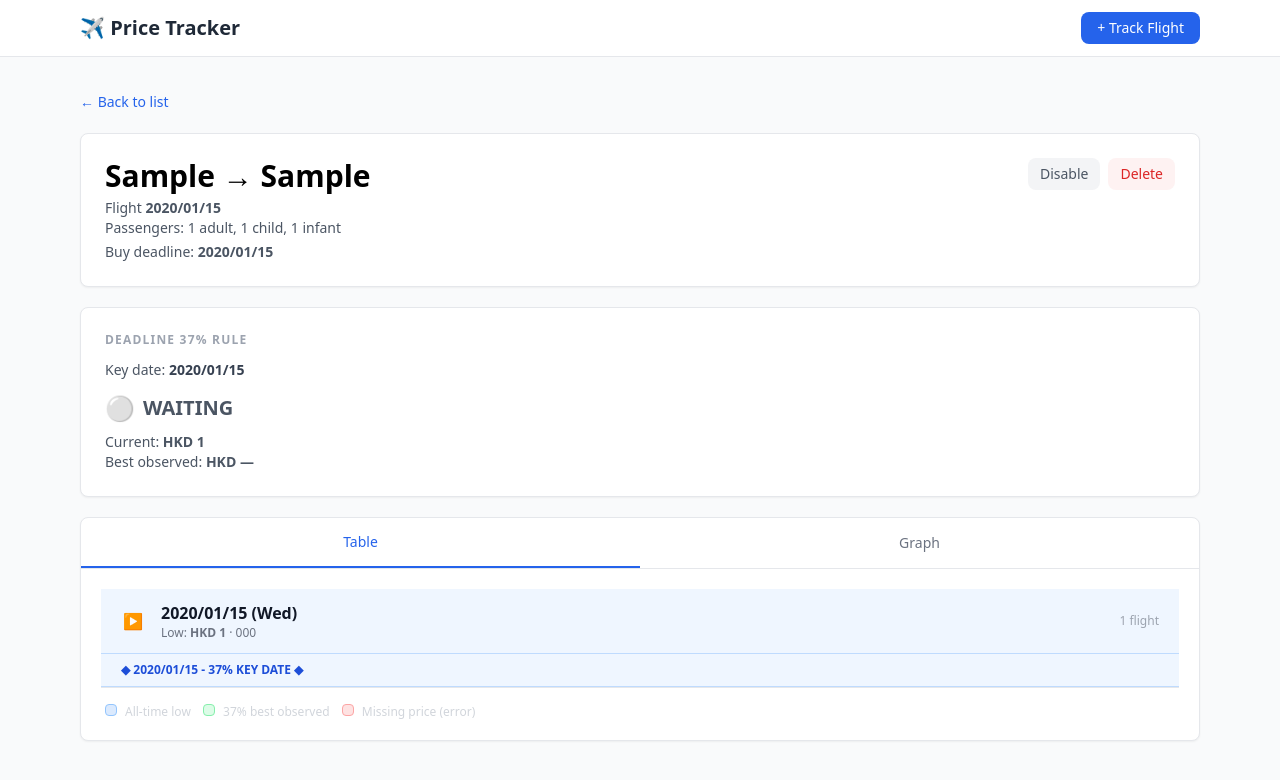
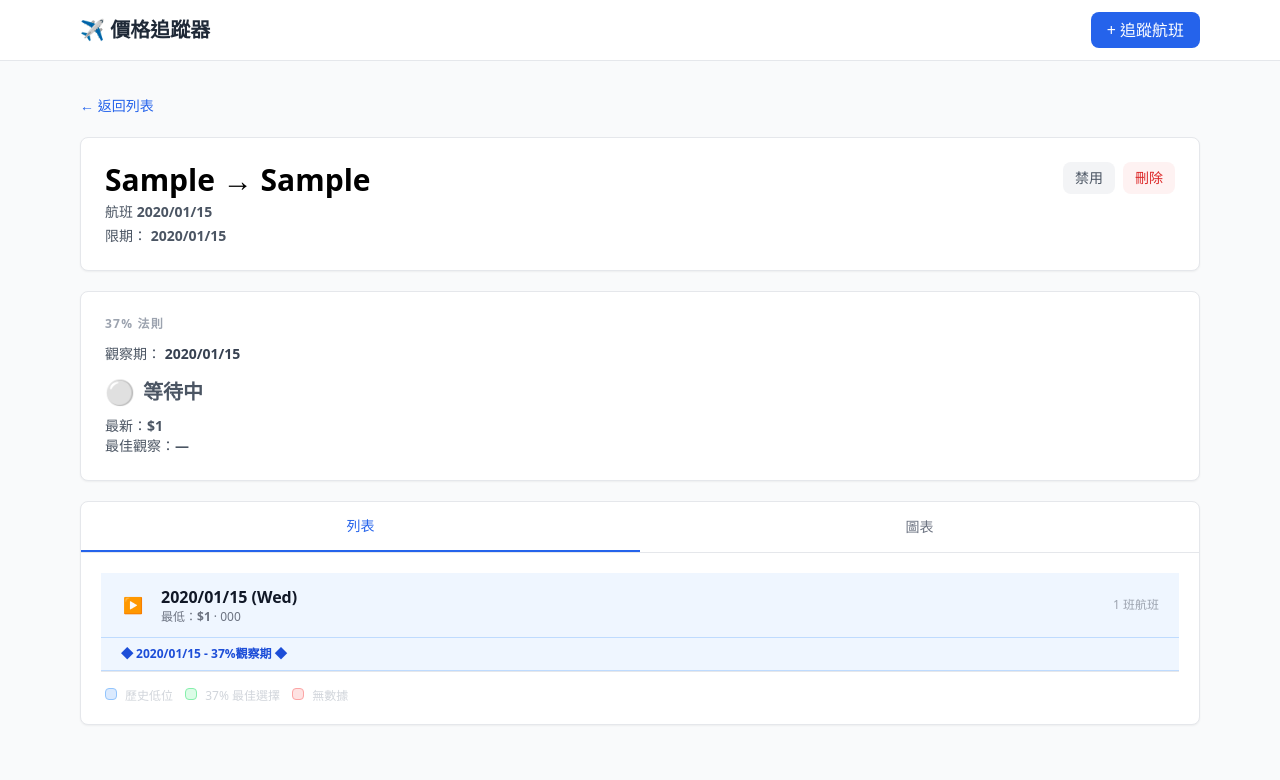
Before and after one commit to markmybytes/poor-flyer, a Flask app: page /detail/1 in a window 1280 px wide. Shown: the top 780 px of the page. Run offline with Flask 3, Linux system fonts and the light colour scheme; tables that the repository leaves empty hold one stand-in row (values such as "Sample post"); some libraries are stand-ins or nearby versions.

Commit message:
refactor: remove passenger count fields from TrackingEntry and update related templates to reflect changes

```diff
--- a/src/database.py
+++ b/src/database.py
@@ -32,9 +32,6 @@ class TrackingEntry(Base):
     origin = Column(String, nullable=False)
     destination = Column(String, nullable=False)
     flight_date = Column(Date, nullable=False)
-    adult_count = Column(Integer, default=1)
-    child_count = Column(Integer, default=0)
-    infant_count = Column(Integer, default=0)
     deadline = Column(Date, nullable=True)
     is_active = Column(Boolean, default=True)
     created_at = Column(DateTime, default=datetime.utcnow)
--- a/src/routes/api.py
+++ b/src/routes/api.py
@@ -23,9 +23,6 @@ def create_entry():
             origin=data.get("origin").upper(),
             destination=data.get("destination").upper(),
             flight_date=datetime.strptime(data.get("flight_date"), "%Y-%m-%d").date(),
-            adult_count=int(data.get("adult_count", 1)),
-            child_count=int(data.get("child_count", 0)),
-            infant_count=int(data.get("infant_count", 0)),
             deadline=deadline,
             is_active=True,
         )
@@ -91,9 +88,6 @@ def scrape_now(entry_id):
             origin=entry.origin,
             destination=entry.destination,
             flight_date=entry.flight_date,
-            adult_count=entry.adult_count,
-            child_count=entry.child_count,
-            infant_count=entry.infant_count,
         )
 
         snapshot = PriceSnapshot(
--- a/src/templates/base.html
+++ b/src/templates/base.html
@@ -1,10 +1,9 @@
 <!DOCTYPE html>
-<html lang="en">
-
+<html lang="zh-HK">
 <head>
     <meta charset="UTF-8">
     <meta name="viewport" content="width=device-width, initial-scale=1.0">
-    <title>{% block title %}Airline Price Tracker{% endblock %}</title>
+    <title>{% block title %}航班價格追蹤器{% endblock %}</title>
     <script src="https://cdn.tailwindcss.com"></script>
     <script src="https://cdn.jsdelivr.net/npm/chart.js"></script>
     <style>
@@ -13,25 +12,16 @@
         .tab-content.active { display: block; }
     </style>
 </head>
-
 <body class="bg-gray-50 min-h-screen">
     <nav class="bg-white border-b">
         <div class="max-w-6xl mx-auto px-4 py-3 flex items-center justify-between">
-            <a href="{{ url_for('pages.list_entries') }}" class="text-xl font-bold text-gray-800 hover:text-blue-600 transition-colors">
-                ✈ Price Tracker
-            </a>
-            <a href="{{ url_for('pages.create') }}"
-                class="text-sm font-medium bg-blue-600 text-white px-4 py-1.5 rounded-lg hover:bg-blue-700 transition-colors">
-                + Track Flight
-            </a>
+            <a href="{{ url_for('pages.list_entries') }}" class="text-xl font-bold text-gray-800">✈ 價格追蹤器</a>
+            <a href="{{ url_for('pages.create') }}" class="bg-blue-600 text-white px-4 py-1.5 rounded-lg">+ 追蹤航班</a>
         </div>
     </nav>
-
     <main class="max-w-6xl mx-auto px-4 py-8">
         {% block content %}{% endblock %}
     </main>
-
     <script src="{{ url_for('static', filename='app.js') }}"></script>
 </body>
-
 </html>
--- a/src/templates/detail.html
+++ b/src/templates/detail.html
@@ -1,111 +1,102 @@
 {% extends "base.html" %}
 
-{% block title %}{{ entry.origin }} → {{ entry.destination }} | {{ entry.flight_date.strftime('%Y/%m/%d') }}{% endblock %}
+{% block title %}{{ entry.origin }} → {{ entry.destination }} | {{ entry.flight_date.strftime('%Y/%m/%d') }}{% endblock
+%}
 
 {% block content %}
 <div class="mb-5">
-    <a href="{{ url_for('pages.list_entries') }}" class="text-sm text-blue-600 hover:underline">← Back to list</a>
+    <a href="{{ url_for('pages.list_entries') }}" class="text-sm text-blue-600">← 返回列表</a>
 </div>
 
-{# ── Header ──────────────────────────────────────────────────────────── #}
 <div class="bg-white rounded-lg border shadow-sm p-6 mb-5">
     <div class="flex justify-between items-start">
         <div>
             <h2 class="text-3xl font-bold mb-1">{{ entry.origin }} → {{ entry.destination }}</h2>
             <p class="text-sm text-gray-600">
-                Flight <strong>{{ entry.flight_date.strftime('%Y/%m/%d') }}</strong>
-                {% if entry.past_departure %}<span class="ml-2 text-xs bg-gray-100 text-gray-500 px-2 py-0.5 rounded-full">Past</span>{% endif %}
-            </p>
-            <p class="text-sm text-gray-600">
-                Passengers:
-                {% set pax = [] %}
-                {% if entry.adult_count %}{{ pax.append(entry.adult_count|string + ' adult' + ('s' if entry.adult_count != 1 else '')) or '' }}{% endif %}
-                {% if entry.child_count %}{{ pax.append(entry.child_count|string + ' child' + ('ren' if entry.child_count != 1 else '')) or '' }}{% endif %}
-                {% if entry.infant_count %}{{ pax.append(entry.infant_count|string + ' infant' + ('s' if entry.infant_count != 1 else '')) or '' }}{% endif %}
-                {{ pax|join(', ') }}
+                航班 <strong>{{ entry.flight_date.strftime('%Y/%m/%d') }}</strong>
+                {% if entry.past_departure %}<span
+                    class="ml-2 text-xs bg-gray-100 text-gray-500 px-2 py-0.5 rounded-full">已過</span>{% endif %}
             </p>
             {% if entry.deadline %}
-            <p class="text-sm text-gray-600 mt-1">Buy deadline: <strong>{{ entry.deadline.strftime('%Y/%m/%d') }}</strong></p>
+            <p class="text-sm text-gray-600 mt-1">限期： <strong>{{ entry.deadline.strftime('%Y/%m/%d') }}</strong></p>
             {% endif %}
         </div>
         <div class="flex gap-2">
             <form method="POST" action="{{ url_for('api.toggle_entry', entry_id=entry.id) }}" class="inline">
-                <button class="px-3 py-1.5 text-sm bg-gray-100 text-gray-600 rounded-lg hover:bg-gray-200 transition-colors">
-                    {% if entry.is_active %}Disable{% else %}Enable{% endif %}
+                <button class="px-3 py-1.5 text-sm bg-gray-100 text-gray-600 rounded-lg">
+                    {% if entry.is_active %}禁用{% else %}啟用{% endif %}
                 </button>
             </form>
             {% if entry.flight_date >= today %}
             <form method="POST" action="{{ url_for('api.scrape_now', entry_id=entry.id) }}" class="inline">
-                <button class="px-3 py-1.5 text-sm bg-blue-600 text-white rounded-lg hover:bg-blue-700 transition-colors">Scrape Now</button>
+                <button class="px-3 py-1.5 text-sm bg-blue-600 text-white rounded-lg">擷取最新價格</button>
             </form>
             {% endif %}
             <form method="POST" action="{{ url_for('api.delete_entry', entry_id=entry.id) }}" class="inline"
-                onsubmit="return confirm('Delete this entry and all its data?');">
-                <button class="px-3 py-1.5 text-sm bg-red-50 text-red-600 rounded-lg hover:bg-red-100 transition-colors">Delete</button>
+                onsubmit="return confirm('刪除此項和所有數據?');">
+                <button class="px-3 py-1.5 text-sm bg-red-50 text-red-600 rounded-lg">刪除</button>
             </form>
         </div>
     </div>
 </div>
 
-{# ── 37% Rule Status ─────────────────────────────────────────────────── #}
 {% if rule37_status %}
 <div class="bg-white rounded-lg border shadow-sm p-6 mb-5">
-    <p class="text-xs font-semibold text-gray-400 uppercase tracking-widest mb-3">Deadline 37% Rule</p>
+    <p class="text-xs font-semibold text-gray-400 uppercase tracking-widest mb-3">37% 法則</p>
     <p class="text-sm text-gray-600 mb-3">
-        Key date: <strong class="{% if rule37_status.phase.value == 'BUY_SIGNAL' %}text-green-700{% elif rule37_status.phase.value == 'OBSERVING' %}text-amber-700{% else %}text-gray-700{% endif %}">
+        觀察期：<strong
+            class="{% if rule37_status.phase.value == 'BUY_SIGNAL' %}text-green-700{% elif rule37_status.phase.value == 'OBSERVING' %}text-amber-700{% else %}text-gray-700{% endif %}">
             {{ rule37_status.key_date.strftime('%Y/%m/%d') }}
         </strong>
         {% if rule37_status.phase.value == 'OBSERVING' %}
-        <span class="text-xs text-gray-400 ml-1">({{ (rule37_status.key_date - today).days }} days away)</span>
+        <span class="text-xs text-gray-400 ml-1">({{ (rule37_status.key_date - today).days }}天後)</span>
         {% endif %}
     </p>
 
     {% if rule37_status.phase.value == 'BUY_SIGNAL' %}
     <div class="flex items-center gap-2 mb-2">
         <span class="text-2xl">🟢</span>
-        <span class="text-xl font-bold text-green-600">BUY SIGNAL</span>
+        <span class="text-xl font-bold text-green-600">購買信號</span>
     </div>
-    <p class="text-sm text-gray-600">Current: <strong>HKD {{ "%.0f"|format(rule37_status.latest_fare) }}</strong></p>
-    <p class="text-sm text-gray-600">Best observed: <strong>HKD {{ "%.0f"|format(rule37_status.min_observed) }}</strong></p>
+    <p class="text-sm text-gray-600">門檻：<strong>{{ "$%.0f"|format(rule37_status.min_observed) }}</strong></p>
+    <p class="text-sm text-gray-600">最新：<strong>{{ "$%.0f"|format(rule37_status.latest_fare) }}</strong></p>
     {% elif rule37_status.phase.value == 'OBSERVING' %}
     <div class="flex items-center gap-2 mb-2">
         <span class="text-2xl">🟡</span>
-        <span class="text-xl font-bold text-amber-600">OBSERVING</span>
+        <span class="text-xl font-bold text-amber-600">觀察中</span>
     </div>
-    <p class="text-sm text-gray-600">Watching until key date passes</p>
-    {% if rule37_status.latest_fare %}
-    <p class="text-sm text-gray-500 mt-1">Latest: HKD {{ "%.0f"|format(rule37_status.latest_fare) }}</p>
-    {% endif %}
+
+    <p class="text-sm text-gray-600">門檻：<strong>{{ "$%.0f"|format(rule37_status.min_observed) }}</strong></p>
     {% else %}
     <div class="flex items-center gap-2 mb-2">
         <span class="text-2xl">⚪</span>
-        <span class="text-xl font-bold text-gray-600">WAITING</span>
+        <span class="text-xl font-bold text-gray-600">等待中</span>
     </div>
-    <p class="text-sm text-gray-600">Current: <strong>HKD {{ "%.0f"|format(rule37_status.latest_fare) if rule37_status.latest_fare else '—' }}</strong></p>
-    <p class="text-sm text-gray-600">Best observed: <strong>HKD {{ "%.0f"|format(rule37_status.min_observed) if rule37_status.min_observed else '—' }}</strong></p>
+    <p class="text-sm text-gray-600">
+        最新：<strong>{{ "$%.0f"|format(rule37_status.latest_fare) if
+            rule37_status.latest_fare else '—' }}</strong>
+    </p>
+    <p class="text-sm text-gray-600">
+        最佳觀察：<strong>{{ "$%.0f"|format(rule37_status.min_observed) if
+            rule37_status.min_observed else '—' }}</strong>
+    </p>
     {% endif %}
 </div>
 {% else %}
 <div class="bg-amber-50 rounded-lg border border-amber-200 shadow-sm p-6 mb-5">
-    <p class="text-sm text-amber-800">No deadline set. Set a buy deadline when creating the entry to enable the 37% rule.</p>
+    <p class="text-sm text-amber-800">未設定期限。設定購買期限以啟用37%規則。</p>
 </div>
 {% endif %}
 
-{# ── Table / Graph Tabs ──────────────────────────────────────────────── #}
 <div class="bg-white rounded-lg border shadow-sm">
     <div class="flex border-b">
         <button onclick="switchTab('table')"
             class="tab-button flex-1 py-3.5 text-center text-sm font-medium border-b-2 border-blue-600 text-blue-600"
-            data-tab="table">Table</button>
+            data-tab="table">列表</button>
         <button onclick="switchTab('graph')"
-            class="tab-button flex-1 py-3.5 text-center text-sm font-medium text-gray-500 hover:text-gray-800"
-            data-tab="graph">Graph</button>
+            class="tab-button flex-1 py-3.5 text-center text-sm font-medium text-gray-500" data-tab="graph">圖表</button>
     </div>
-
-    {# Table view #}
     {% include 'detail_table.html' %}
-
-    {# Graph view #}
     {% include 'detail_graph.html' %}
 </div>
 {% endblock %}
--- a/src/templates/detail_graph.html
+++ b/src/templates/detail_graph.html
@@ -2,31 +2,22 @@
     {% if daily_groups %}
     <canvas id="priceChart" height="80"></canvas>
     <script>
-        // Flatten all snapshots from daily groups into a time-ordered list
-        const allSnapshots = [
+        const dailyData = [
             {% for group in daily_groups %}
-        {% for snap in group.snapshots %}
-        {
-            date: "{{ snap.created_at.strftime('%Y-%m-%d') }}",
-            fare: {{ snap.fare if snap.fare else 'null' }},
-            status: "{{ snap.scrape_status }}"
-        },
-        {% endfor %}
-        {% endfor %}
-            ];
-
-        // Filter and sort for chart
-        const chartData = allSnapshots
-            .filter(s => s.status === 'success' && s.fare !== null)
-            .sort((a, b) => new Date(a.date) - new Date(b.date));
-
+            {
+                date: "{{ group.date }}",
+                fare: {{ group.lowest_fare if group.lowest_fare else 'null' }}
+            },
+            {% endfor %}
+        ];
+        const chartData = dailyData.filter(d => d.fare !== null).reverse();
         const ctx = document.getElementById('priceChart').getContext('2d');
         new Chart(ctx, {
             type: 'line',
             data: {
                 labels: chartData.map(d => d.date),
                 datasets: [{
-                    label: 'Fare (HKD)',
+                    label: '票價 (港幣)',
                     data: chartData.map(d => d.fare),
                     borderColor: '#2563eb',
                     backgroundColor: 'rgba(37, 99, 235, 0.05)',
@@ -38,19 +29,14 @@
             options: {
                 responsive: true,
                 plugins: { legend: { display: true } },
-                scales: {
-                    y: {
-                        beginAtZero: false,
-                        title: { display: true, text: 'Fare (HKD)' }
-                    }
-                }
+                scales: { y: { beginAtZero: false } }
             }
         });
     </script>
-    <p class="text-xs text-gray-300 mt-3">Price history over time</p>
+    <p class="text-xs text-gray-300 mt-3">每日最低價格</p>
     {% else %}
     <div class="p-12 text-center">
-        <p class="text-gray-400">No data to graph yet.</p>
+        <p class="text-gray-400">還沒有圖表數據。</p>
     </div>
     {% endif %}
 </div>
--- a/src/templates/detail_table.html
+++ b/src/templates/detail_table.html
@@ -1,67 +1,50 @@
 <div id="table" class="tab-content active p-5">
     {% if daily_groups %}
-
     {% for group in daily_groups %}
     <div class="border-b last:border-b-0">
-        {# Check if key date is within this day #}
         {% set key_date_in_this_group = rule37_status and group.date == rule37_status.key_date %}
-
-        {# Determine background color based on price type #}
         {% set has_all_time_low = group.lowest_snapshot and group.lowest_snapshot.fare|float == all_time_low %}
         {% set has_37_best = rule37_status and group.date >= rule37_status.key_date and group.lowest_snapshot and
-        group.lowest_snapshot.fare|float ==
-        rule37_status.min_observed %}
+        group.lowest_snapshot.fare|float == rule37_status.min_observed %}
         {% set bg_color = 'bg-blue-50' if has_all_time_low else ('bg-green-50' if has_37_best else '') %}
-
-        {# Daily header (collapsible) #}
-        <button
-            class="w-full px-5 py-3 flex items-center justify-between hover:bg-gray-50 transition-colors group-toggle {{ bg_color }}"
+        <button class="w-full px-5 py-3 flex items-center justify-between hover:bg-gray-50 {{ bg_color }}"
             onclick="toggleGroup(this)" data-group-id="group-{{ loop.index }}">
-
             <div class="flex items-center gap-4 flex-1 text-left">
                 <div class="flex items-center justify-center w-6">
                     <span class="text-gray-400 group-toggle-icon">▶</span>
                 </div>
-
                 <div>
                     <p class="font-semibold text-gray-900">{{ group.date.strftime('%Y/%m/%d (%a)') }}</p>
                     <p class="text-xs text-gray-500">
                         {% if group.lowest_snapshot %}
-                        Low: <span class="font-semibold">HKD {{ "%.0f"|format(group.lowest_fare) }}</span>
+                        最低：<span class="font-semibold">{{ "$%.0f"|format(group.lowest_fare) }}</span>
                         {% if group.lowest_snapshot.flight_number %}
                         · {{ group.lowest_snapshot.flight_number }}
                         {% endif %}
                         {% else %}
-                        <span class="text-red-500">No price data (errors only)</span>
+                        <span class="text-red-500">無價格數據（僅錯誤）</span>
                         {% endif %}
                     </p>
                 </div>
             </div>
-
             <div class="text-right shrink-0 text-xs text-gray-400">
-                {{ group.snapshots|length }} flight{{ 's' if group.snapshots|length != 1 else '' }}
+                {{ group.snapshots|length }} 班航班
             </div>
         </button>
-
-        {# Key date indicator IN this group #}
         {% if key_date_in_this_group %}
         <div class="bg-blue-50 border-y border-blue-200 px-5 py-2">
-            <p class="text-xs font-semibold text-blue-700">
-                ◆ {{ rule37_status.key_date.strftime('%Y/%m/%d') }} - 37% KEY DATE ◆
-            </p>
+            <p class="text-xs font-semibold text-blue-700">◆ {{ rule37_status.key_date.strftime('%Y/%m/%d') }} - 37%觀察期
+                ◆</p>
         </div>
         {% endif %}
-
-        {# Daily details (collapsible, hidden by default) #}
         <div class="group-content hidden border-t" id="group-{{ loop.index }}">
             <table class="w-full text-sm">
                 <thead class="bg-gray-50">
                     <tr>
-                        <th class="px-5 py-2 text-left text-xs font-semibold text-gray-500 uppercase">Scraped</th>
-                        <th class="px-5 py-2 text-left text-xs font-semibold text-gray-500 uppercase">Flight</th>
-                        <th class="px-5 py-2 text-left text-xs font-semibold text-gray-500 uppercase">Departs</th>
-                        <th class="px-5 py-2 text-left text-xs font-semibold text-gray-500 uppercase">Arrives</th>
-                        <th class="px-5 py-2 text-right text-xs font-semibold text-gray-500 uppercase">Fare (HKD)</th>
+                        <th class="px-5 py-2 text-left text-xs font-semibold text-gray-500 uppercase">航班</th>
+                        <th class="px-5 py-2 text-left text-xs font-semibold text-gray-500 uppercase">起飛時間</th>
+                        <th class="px-5 py-2 text-left text-xs font-semibold text-gray-500 uppercase">降落時間</th>
+                        <th class="px-5 py-2 text-right text-xs font-semibold text-gray-500 uppercase">票價</th>
                     </tr>
                 </thead>
                 <tbody class="divide-y">
@@ -69,26 +52,22 @@
                     {% set is_all_time_low = snap.scrape_status == 'success' and snap.fare and snap.fare|float ==
                     all_time_low %}
                     {% set is_observation_best = snap.scrape_status == 'success' and snap.fare and rule37_status and
-                    snap.created_at.date() >= rule37_status.key_date and
-                    snap.fare|float == rule37_status.min_observed %}
+                    snap.created_at.date() >= rule37_status.key_date and snap.fare|float == rule37_status.min_observed
+                    %}
                     {% set is_error = snap.scrape_status == 'error' %}
-
                     <tr
                         class="{% if is_error %}bg-red-50{% elif is_observation_best %}bg-green-50{% elif is_all_time_low %}bg-blue-50{% endif %}">
-                        <td class="px-5 py-2.5 text-gray-600 whitespace-nowrap">{{ snap.created_at.strftime('%H:%M') }}
-                        </td>
                         <td class="px-5 py-2.5 font-medium">{{ snap.flight_number or '—' }}</td>
                         <td class="px-5 py-2.5">{{ snap.departure_time or '—' }}</td>
                         <td class="px-5 py-2.5">{{ snap.arrival_time or '—' }}</td>
                         <td
-                            class="px-5 py-2.5 text-right font-semibold
-                                {% if is_error %}text-red-600{% elif is_all_time_low %}text-blue-700{% elif is_observation_best %}text-green-700{% else %}text-gray-900{% endif %}">
+                            class="px-5 py-2.5 text-right font-semibold {% if is_error %}text-red-600{% elif is_all_time_low %}text-blue-700{% elif is_observation_best %}text-green-700{% else %}text-gray-900{% endif %}">
                             {% if snap.scrape_status == 'success' and snap.fare %}
-                            {{ "%.0f"|format(snap.fare) }}
-                            {% if is_all_time_low %}<span class="text-xs ml-1">[all-time low]</span>{% endif %}
-                            {% if is_observation_best %}<span class="text-xs ml-1">[37% best]</span>{% endif %}
+                            {{ "$%.0f"|format(snap.fare) }}
+                            {% if is_all_time_low %}<span class="text-xs ml-1">[歷史低位]</span>{% endif %}
+                            {% if is_observation_best %}<span class="text-xs ml-1">[37%最佳]</span>{% endif %}
                             {% else %}
-                            <span class="text-red-500">error</span>
+                            <span class="text-red-500">錯誤</span>
                             {% endif %}
                         </td>
                     </tr>
@@ -98,18 +77,16 @@
         </div>
     </div>
     {% endfor %}
-
     <p class="text-xs text-gray-300 mt-4 px-1">
-        <span class="inline-block w-3 h-3 bg-blue-100 border border-blue-300 rounded mr-2"></span>All-time low
+        <span class="inline-block w-3 h-3 bg-blue-100 border border-blue-300 rounded mr-2"></span>歷史低位
         &ensp;
-        <span class="inline-block w-3 h-3 bg-green-100 border border-green-300 rounded mr-2"></span>37% best observed
+        <span class="inline-block w-3 h-3 bg-green-100 border border-green-300 rounded mr-2"></span>37% 最佳選擇
         &ensp;
-        <span class="inline-block w-3 h-3 bg-red-100 border border-red-300 rounded mr-2"></span>Missing price (error)
+        <span class="inline-block w-3 h-3 bg-red-100 border border-red-300 rounded mr-2"></span>無數據
     </p>
-
     {% else %}
     <div class="p-12 text-center">
-        <p class="text-gray-400">No snapshots yet. Click "Scrape Now" to collect the first price data.</p>
+        <p class="text-gray-400">還沒有快照。點擊"現在爬取"以收集第一個價格數據。</p>
     </div>
     {% endif %}
 </div>
```
Also changed, not shown: src/scraper.py (+3 -6 lines), src/templates/create.html (+16 -38 lines), src/templates/list.html (+26 -42 lines).
